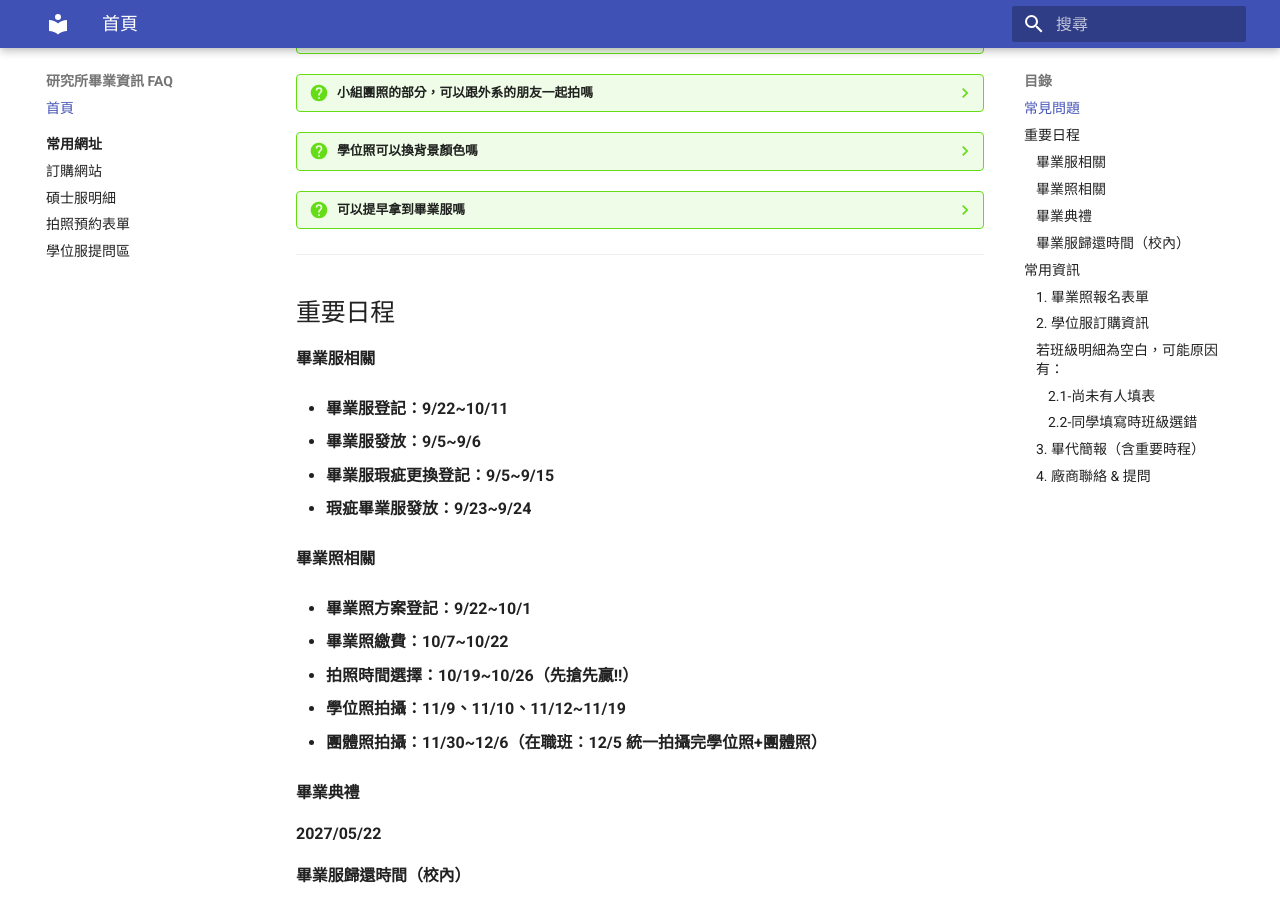
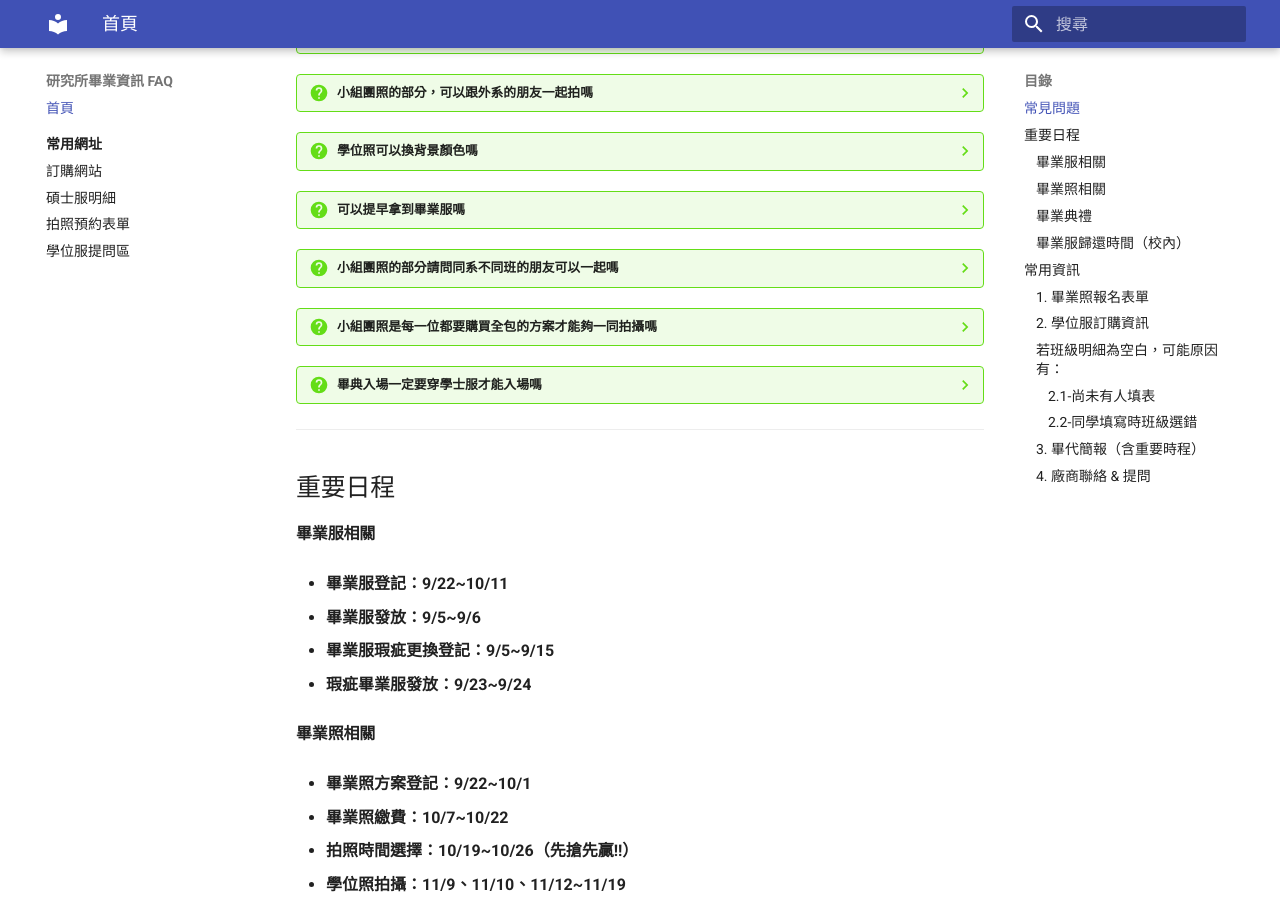
Before and after one commit to chengcheng-cx/graduation-faq, an MkDocs documentation site: the page built from docs/index.md, in a window 1280 px wide and 900 px high, scrolled down 1084 px. Built offline with MkDocs 1.6.1 and Material for MkDocs 9.7.7, drawn with Linux system fonts in a browser that asks for light colours.

Commit message:
Update graduation FAQ

```diff
--- a/docs/index.md
+++ b/docs/index.md
@@ -64,9 +64,16 @@
 	如果有需要提早拿畢業服，可以直接line廠商客服哦！
 	ID: @586bmwef
 
+??? question "小組團照的部分請問同系不同班的朋友可以一起嗎"
+	想要兩班合併一起拍的話，等10/19晚上8點開放選時間表單的時候，派一位畢代填表單就可以了
 
+??? question "小組團照是每一位都要購買全包的方案才能夠一同拍攝嗎"
+	團照是只有購買團體照的同學才可以入鏡拍攝，不一定要買全包的方案，也可以單買團體照
 
+??? question "畢典入場一定要穿學士服才能入場嗎"
+	畢業典禮當天畢業生需要穿著畢業服
 
+	如果沒有穿著畢業服，會被工作人員視為家長或一般來賓，並引導至觀禮區，只能坐在階梯上觀禮
 
 ---
 
@@ -220,10 +227,4 @@ LINE ID：wu821002
 
 ---
 
-
-
-
-
----
-
 最後更新：2026-09-24
```
